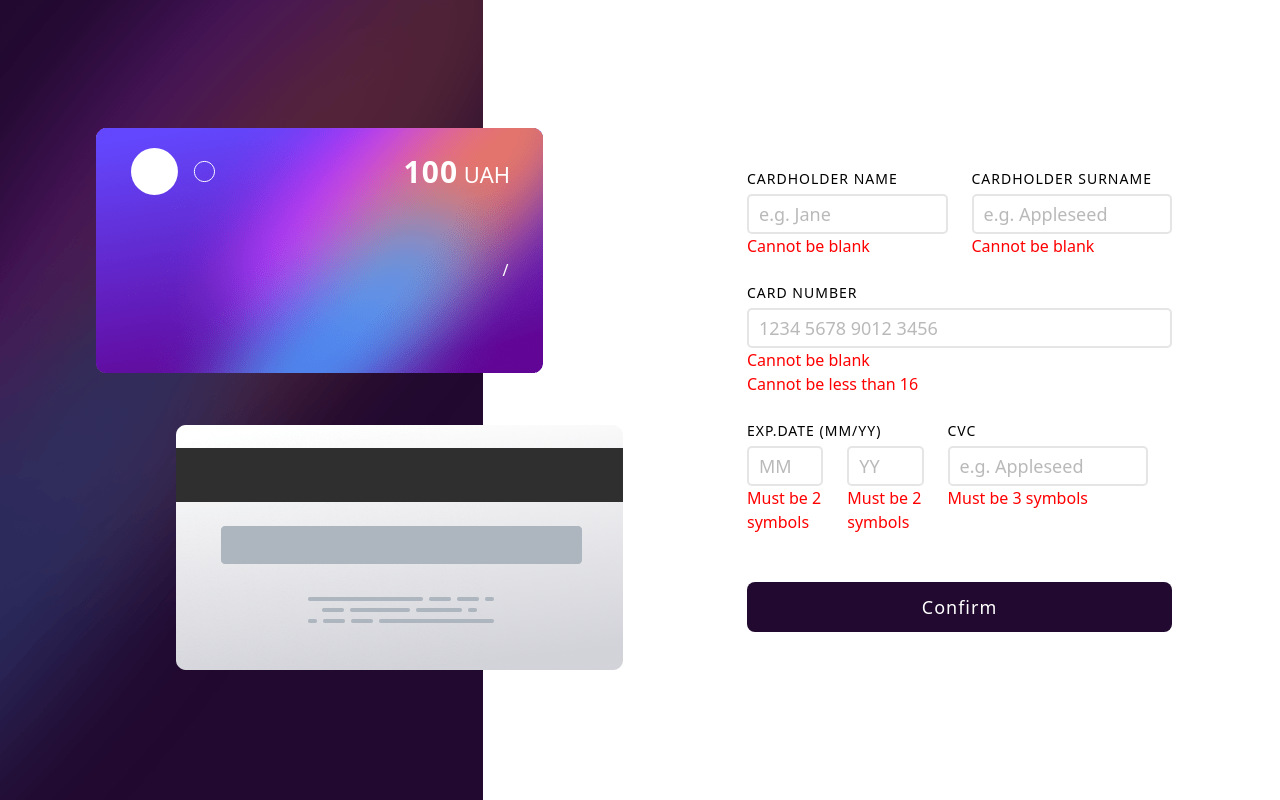
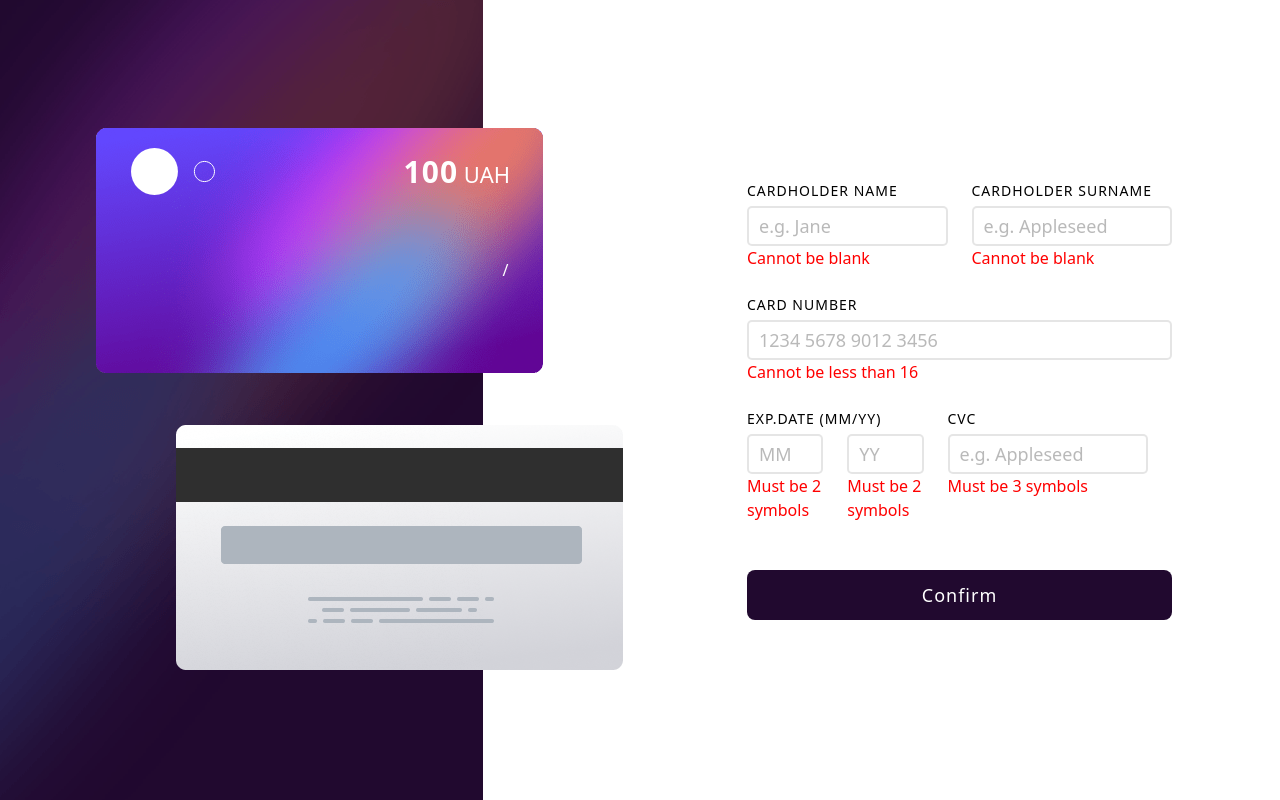
Before and after one commit to DanyloDiachenko/credit-card, a React (Create React App) app: page / in a window 1280 px wide. Built offline with nearby package versions, Linux system fonts and the light colour scheme.

Commit message:
Update App.js

```diff
--- a/src/App.js
+++ b/src/App.js
@@ -232,9 +232,6 @@ const App = () => {
                 <div className='col-12 mt-4'>
                   <CardItemTitle>Card number</CardItemTitle>
                   <CardNumberInput value={inputesState.inputCardNumber} onChange={(e) => setInputesState({ ...inputesState, inputCardNumber: e.target.value })} />
-                  {!inputesState.inputCardNumber.length ? (
-                    <Error className='error'>Cannot be blank</Error>
-                  ) : ''}
                   {inputesState.inputCardNumber.length > 20 ? (
                     <Error className='error'>Cannot be more than 20</Error>
                   ) : ''}
```
